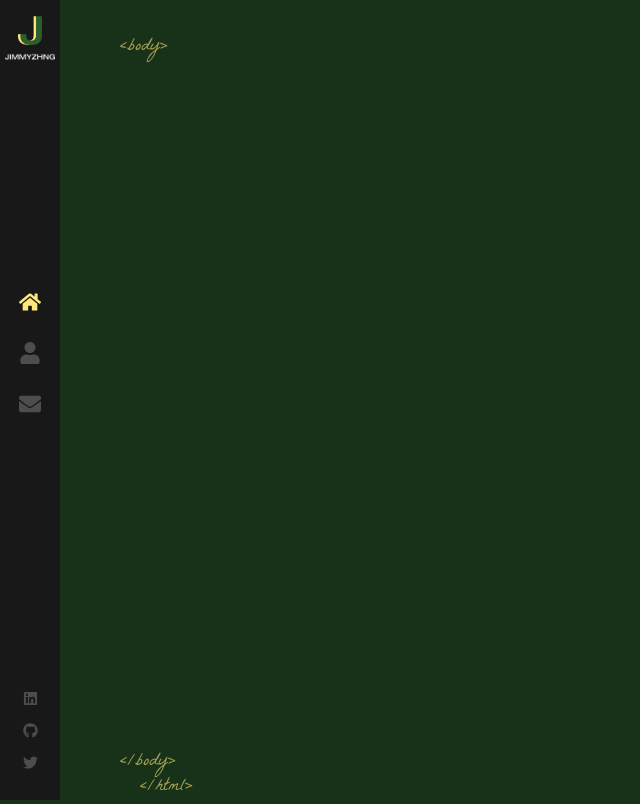
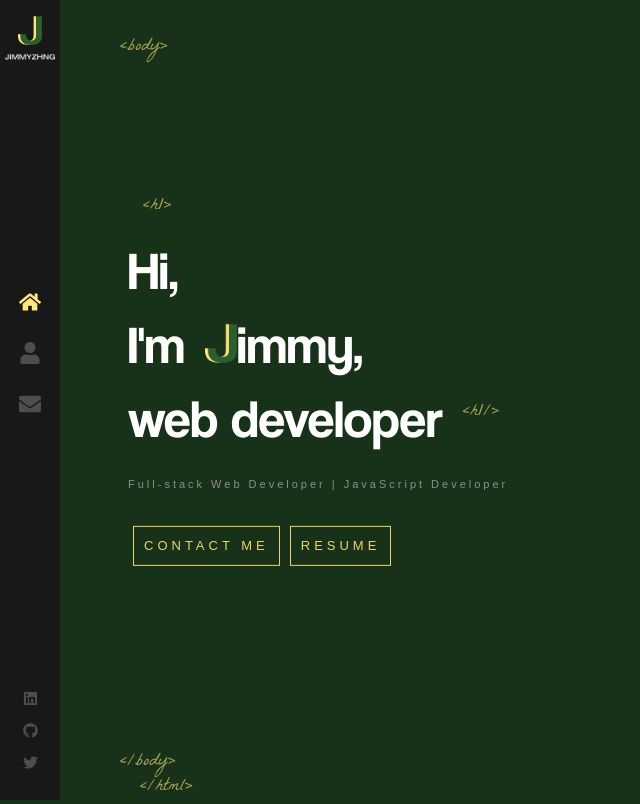
Before and after one commit to jimmyzhng/jimmyzhng, a React (Create React App) app: page / in a window 1280 px wide. Shown: the whole page, without its empty margins (0-640 px from the left). Built offline with nearby package versions, Linux system fonts and the light colour scheme.

Commit message:
Create Homepage, with basic layout

```diff
--- a/src/App.js
+++ b/src/App.js
@@ -1,4 +1,5 @@
 import Layout from './components/Layout';
+import Home from './components/Home';
 import { Route, Routes } from 'react-router-dom';
 import './App.scss';
 
@@ -6,7 +7,10 @@
   return (
     <>
       <Routes>
-        <Route path="/" element={<Layout />} ></Route>
+        <Route path="/" element={<Layout />}>
+          <Route index element={<Home />} />
+        </Route>
+
       </Routes>
     </>
   );
--- /dev/null
+++ b/src/components/Home/index.js
@@ -0,0 +1,23 @@
+import LogoJ from '../../assets/images/logoJC.png';
+import { Link } from 'react-router-dom';
+import './index.scss';
+
+export default function Home() {
+  return (
+    <div className="container home-page">
+
+      <div className="text-zone">
+        <h1>Hi, <br />I'm
+          <img src={LogoJ} alt="developer" />
+          immy,
+          <br />
+          web developer
+        </h1>
+        <h2>Full-stack Web Developer | JavaScript Developer  </h2>
+        <Link to="/contact" className='flat-button'>CONTACT ME</Link>
+        <Link to="https://resume.creddle.io/resume/b0vfq90c1j7" target="_blank" className='flat-button'>RESUME</Link>
+
+      </div>
+    </div>
+  );
+}
--- /dev/null
+++ b/src/components/Home/index.scss
@@ -0,0 +1,83 @@
+.home-page {
+  .text-zone {
+    position: absolute;
+    left: 10%;
+    top: 50%;
+    transform: translateY(-50%);
+    width: 40%;
+    max-height: 90%;
+  }
+
+  h1 {
+    color: #fff;
+    font-size: 53px;
+    margin: 0;
+    font-family: "Coolvetica";
+    font-weight: 400;
+
+    &::before {
+      content: "<h1>";
+      font-family: "La Belle Aurore";
+      color: #ffe77a;
+      font-size: 18px;
+      position: absolute;
+      margin-top: -40px;
+      left: 15px;
+      opacity: 0.6;
+    }
+
+    &::after {
+      content: "<h1/>";
+      font-family: "La Belle Aurore";
+      color: #ffe77a;
+      font-size: 18px;
+      position: absolute;
+      margin-top: 18px;
+      margin-left: 20px;
+      animation: fadeIn 1s 1.7s backwards;
+      opacity: 0.6;
+    }
+
+    img {
+      width: 32px;
+      margin-left: 20px;
+      opacity: 0;
+      height: auto;
+      animation: rotateIn 1s linear both;
+      animation-delay: 1.4s;
+    }
+  }
+
+  h2 {
+    color: #8d8d8d;
+    margin-top: 20px;
+    font-weight: 400;
+    font-size: 11px;
+    font-family: sans-serif;
+    letter-spacing: 3px;
+    animation: fadeIn 1s 1.8s backwards;
+  }
+
+  .flat-button {
+    color: #ffe77a;
+    font-size: 13px;
+    font-weight: 400;
+    letter-spacing: 4px;
+    font-family: sans-serif;
+    text-decoration: none;
+    padding: 10px 10px;
+    margin: 0 5px;
+    margin-top: 25px;
+    border: 1px solid #ffe77a;
+    float: left;
+    animation: fadeIn 1s 1.8s backwards;
+    white-space: nowrap;
+    opacity: 0.9;
+
+    &:hover {
+      background-color: #ffe77a;
+      color: #333;
+      opacity: 0.9;
+    }
+  }
+}
--- a/src/components/Layout/index.scss
+++ b/src/components/Layout/index.scss
@@ -22,3 +22,18 @@
 .bottom-tag-html {
   margin-left: 20px;
 }
+
+.container {
+  width: 100%;
+  will-change: contents;
+  height: 90%;
+  min-height: 566px;
+  position: absolute;
+  opacity: 0;
+  top: 5%;
+  margin: 0 auto;
+  z-index: 1;
+  transform-style: preserve-3d;
+  animation: fadeIn 1s forwards;
+  animation-delay: 1s;
+}
```
